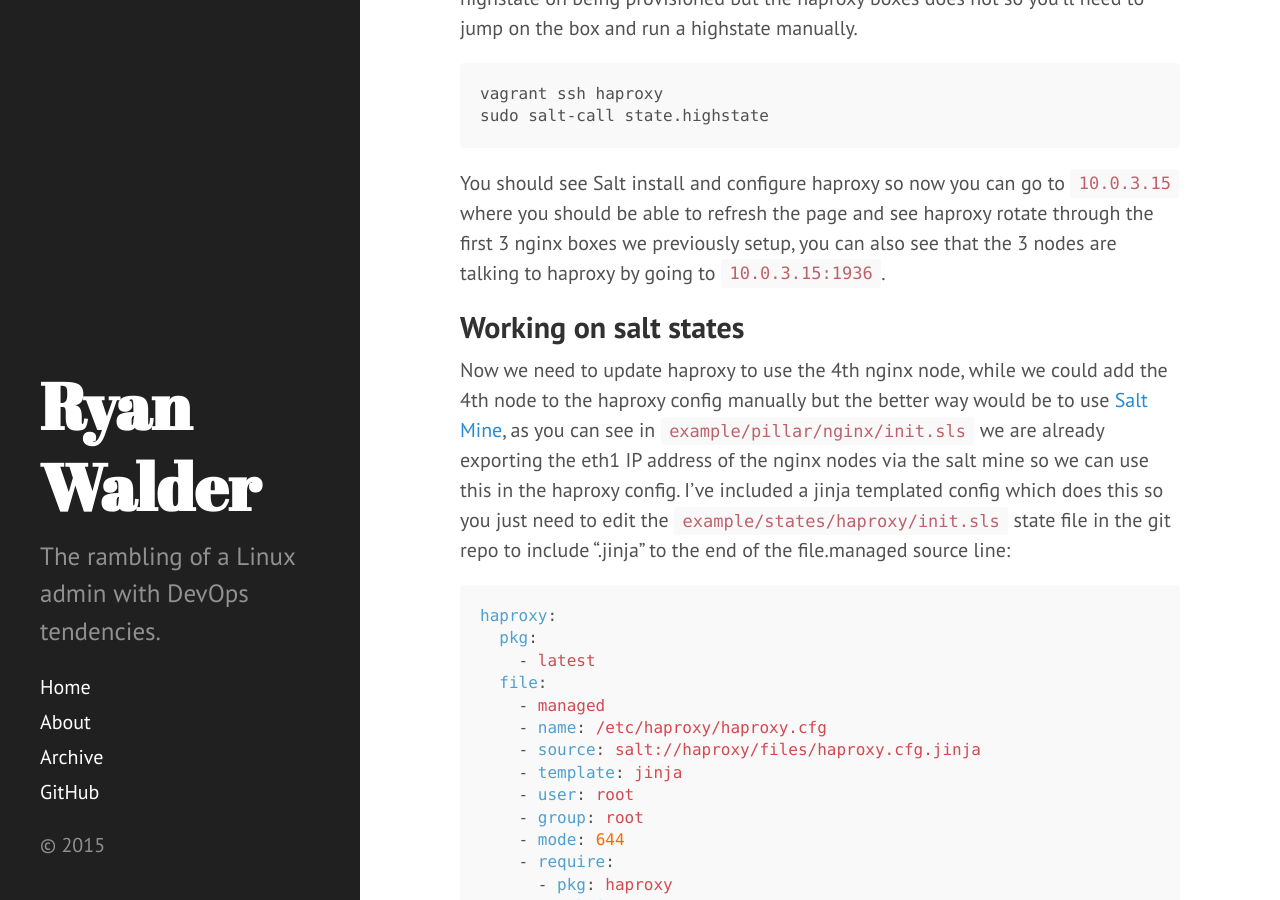
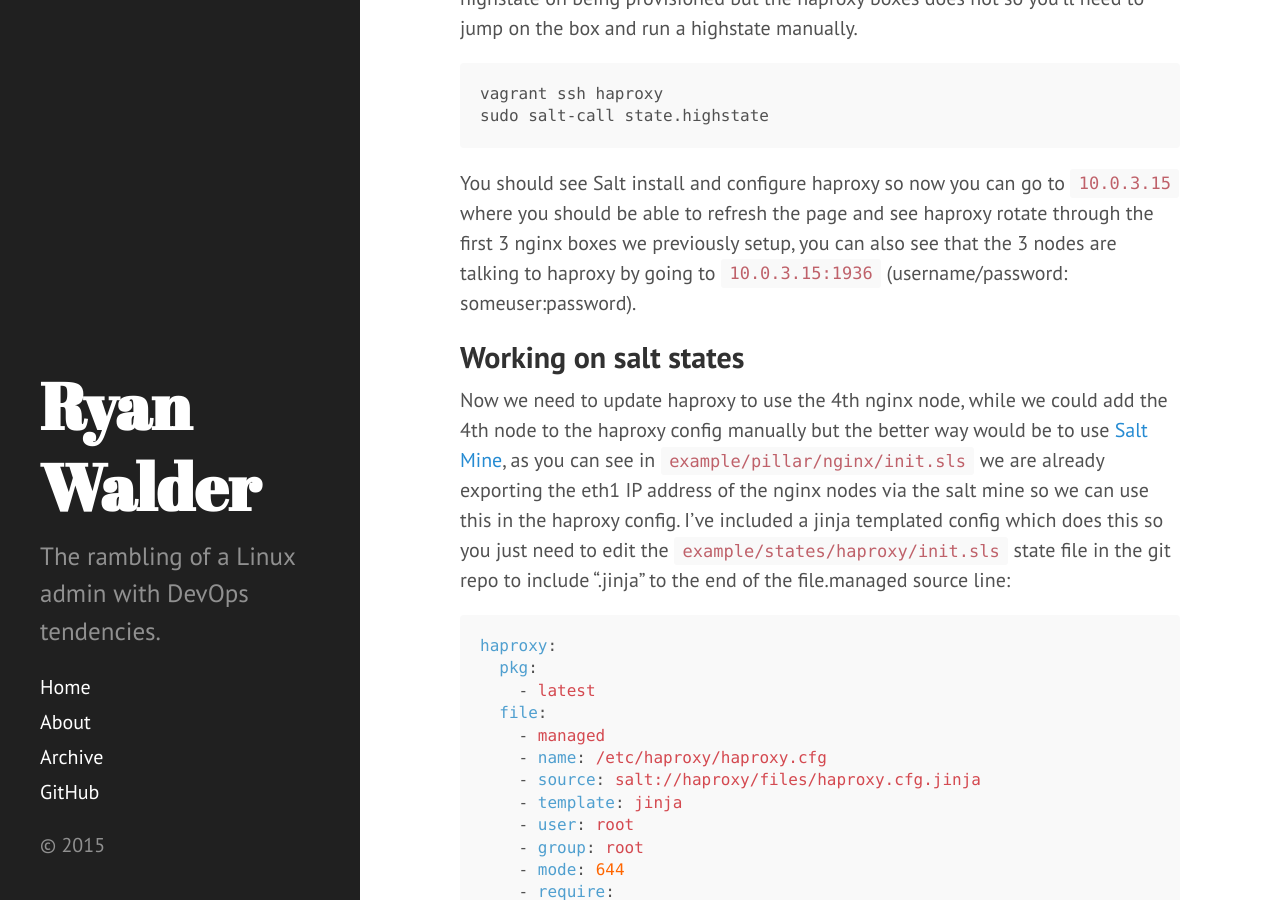
Before and after one commit to ryanwalder/ryanwalder.github.io, a Jekyll site: the page built from _posts/2015-04-21-vagrant-and-statstack.md, in a window 1280 px wide and 900 px high, scrolled down 3559 px. Built offline with Jekyll 4.4.1, drawn with Linux system fonts in a browser that asks for light colours; Markdown is read by kramdown in place of the engine named in the settings; comment, search, counter and statistics services are not loaded.

Commit message:
vagrant-and-statstack.md: add username/pass to haproxy example

```diff
--- a/_posts/2015-04-21-vagrant-and-statstack.md
+++ b/_posts/2015-04-21-vagrant-and-statstack.md
@@ -87,7 +87,7 @@ As you can see from the `minions.yaml` config file the nginx boxes will run a hi
     vagrant ssh haproxy
     sudo salt-call state.highstate
 
-You should see Salt install and configure haproxy so now you can go to `10.0.3.15` where you should be able to refresh the page and see haproxy rotate through the first 3 nginx boxes we previously setup, you can also see that the 3 nodes are talking to haproxy by going to `10.0.3.15:1936`.
+You should see Salt install and configure haproxy so now you can go to `10.0.3.15` where you should be able to refresh the page and see haproxy rotate through the first 3 nginx boxes we previously setup, you can also see that the 3 nodes are talking to haproxy by going to `10.0.3.15:1936` (username/password: someuser:password).
 
 ## Working on salt states
 
```
